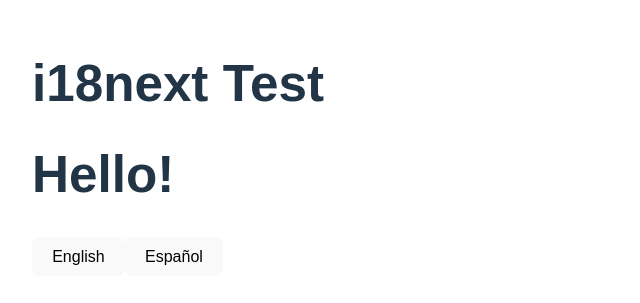
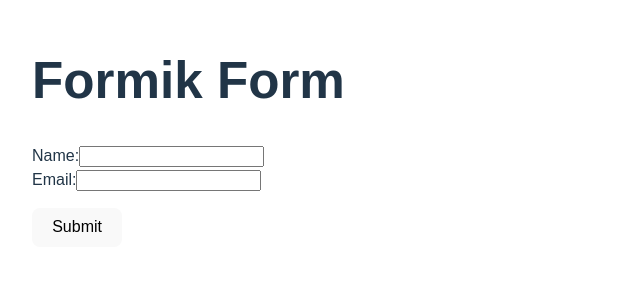
Before and after one commit to Sunny752005/Sunny752005-intern-repo, a React (Vite) app in the folder react-code/: page / in a window 1280 px wide. Shown: the part 251-554 px from the top of the page, without its empty margins (0-640 px from the left). Built offline with nearby package versions, Linux system fonts and the light colour scheme.

Commit message:
code for Handling Forms with Formik

```diff
--- a/react-code/src/App.jsx
+++ b/react-code/src/App.jsx
@@ -1,11 +1,11 @@
 import React from 'react';
-import Greeting from './Implementing-Internationalization-with-i18next/Greeting';
+import MyForm from './Handling-Forms-with-Formik/MyForm';
 
 function App() {
   return (
     <div style={{ padding: '2rem', fontFamily: 'sans-serif' }}>
-      <h1>i18next Test</h1>
-      <Greeting />
+      <h1>Formik Form</h1>
+      <MyForm />
     </div>
   );
 }
--- /dev/null
+++ b/react-code/src/Handling-Forms-with-Formik/MyForm.jsx
@@ -0,0 +1,55 @@
+import React from 'react';
+import { useFormik } from 'formik';
+import * as Yup from 'yup';
+
+const MyForm = () => {
+  const formik = useFormik({
+    initialValues: {
+      name: '',
+      email: '',
+    },
+    validationSchema: Yup.object({
+      name: Yup.string().required('Name is required'),
+      email: Yup.string().email('Invalid email').required('Email is required'),
+    }),
+    onSubmit: (values) => {
+      alert(JSON.stringify(values, null, 2));
+    },
+  });
+
+  return (
+    <form onSubmit={formik.handleSubmit} style={{ maxWidth: 400, margin: '2rem auto' }}>
+      <div>
+        <label>Name:</label>
+        <input
+          name="name"
+          type="text"
+          onChange={formik.handleChange}
+          onBlur={formik.handleBlur}
+          value={formik.values.name}
+        />
+        {formik.touched.name && formik.errors.name ? (
+          <div style={{ color: 'red' }}>{formik.errors.name}</div>
+        ) : null}
+      </div>
+
+      <div>
+        <label>Email:</label>
+        <input
+          name="email"
+          type="email"
+          onChange={formik.handleChange}
+          onBlur={formik.handleBlur}
+          value={formik.values.email}
+        />
+        {formik.touched.email && formik.errors.email ? (
+          <div style={{ color: 'red' }}>{formik.errors.email}</div>
+        ) : null}
+      </div>
+
+      <button type="submit" style={{ marginTop: '1rem' }}>Submit</button>
+    </form>
+  );
+};
+
+export default MyForm;
```
